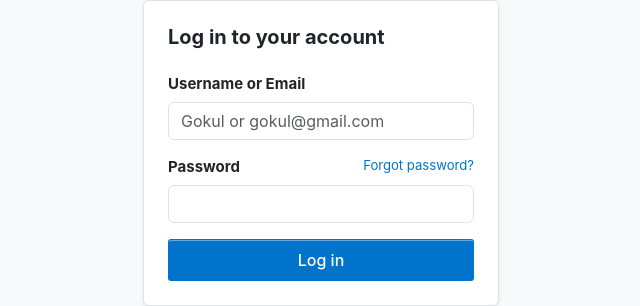
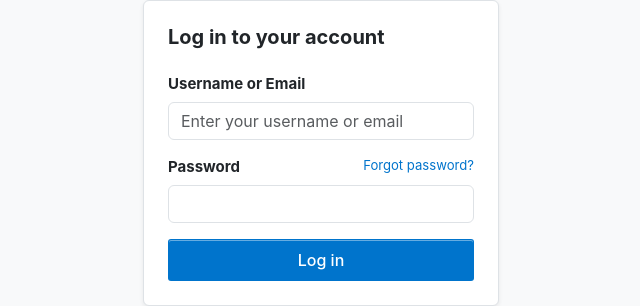
Before and after one commit to gokul27108/Question-and-Answer-platform, a website built with Vite: page frontend/login.html in a window 1280 px wide. Shown: the part 257-563 px from the top of the page, 319-959 px from the left. Built offline with nearby package versions, Linux system fonts and the light colour scheme.

Commit message:
UI: change login username placeholder to generic instructions

```diff
--- a/frontend/login.html
+++ b/frontend/login.html
@@ -31,7 +31,7 @@
                     <form id="login-form">
                         <div class="mb-3">
                             <label for="username" class="form-label fw-bold">Username or Email</label>
-                            <input type="text" class="form-control" id="username" placeholder="Gokul or gokul@gmail.com" required>
+                            <input type="text" class="form-control" id="username" placeholder="Enter your username or email" required>
                         </div>
                         <div class="mb-3">
                             <div class="d-flex justify-content-between">
```
